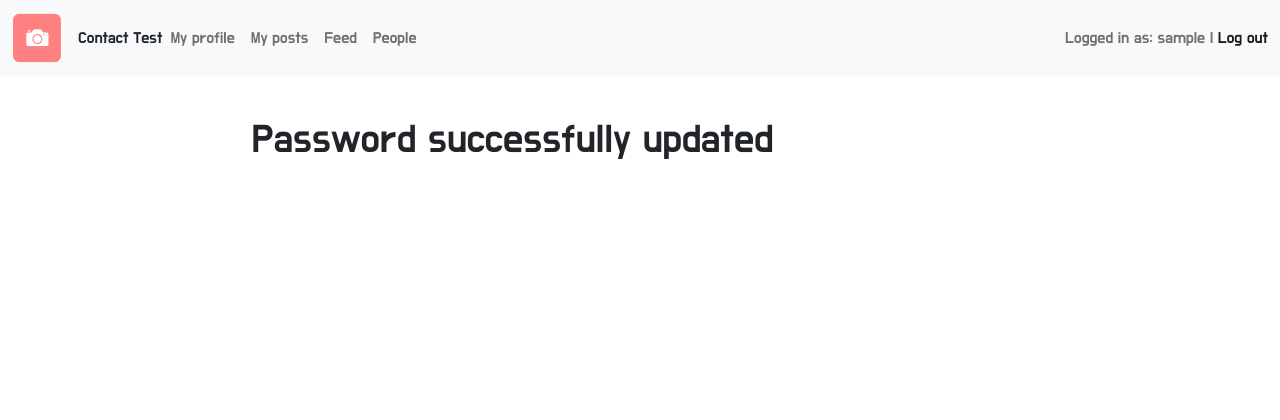
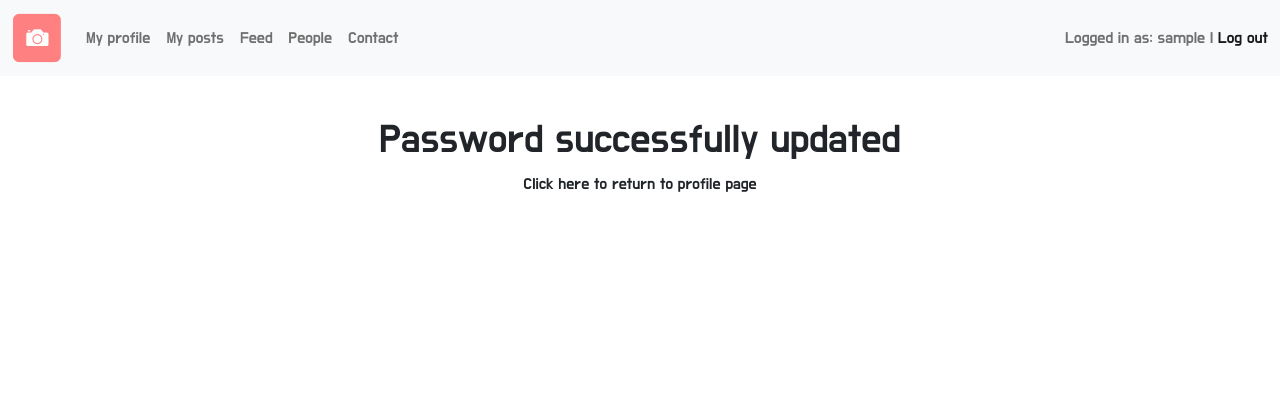
Before and after one commit to jkingportfolio/CI_PP4_Pic_Pals, a Django app: page /account/password_change/done/ in a window 1280 px wide. Shown: the top 420 px of the page. Run offline with Django 4.2, Linux system fonts and the light colour scheme; the visitor is signed in with stand-in values (Sample User, id 1); parts of the project's set-up code (start-up, migrations or seed data) failed here and were passed over; some libraries are stand-ins or nearby versions.

Commit message:
Update: Django messages/style forms

```diff
--- a/account/templates/account/register.html
+++ b/account/templates/account/register.html
@@ -13,7 +13,7 @@
                 {% csrf_token %}
                 {{ user_form|crispy }}
             </div>
-            <p><input type="submit" value="Create account"></p>
+            <p><input type="submit" value="Create account" class="form-btn-pos"></p>
         </form>
 
     </div>
--- a/account/templates/account/register_success.html
+++ b/account/templates/account/register_success.html
@@ -7,7 +7,7 @@
 
 <div class="container form-style">
     <h1>Registered Successfully</h1>
-    <p>{{ new_user.first_name }} welcome to Pic Pals!</p>
+    <p>{{ new_user.ursername }} welcome to Pic Pals!</p>
     <p>Please <a href="{% url 'login'%}">log in here</a></p>
 </div>
 {% endblock %}
--- a/account/templates/registration/password_change_done.html
+++ b/account/templates/registration/password_change_done.html
@@ -4,8 +4,13 @@
 {% block title %}Password updated{% endblock %}
 
 {% block content %}
-<div class="container form-style">
+<div class="container form-style text-center">
     <h1>Password successfully updated</h1>
+    <a href="/">
+        <p>
+            Click here to return to profile page
+        </p>
+    </a>
 </div>
 
 {% endblock %}
--- a/account/templates/registration/password_change_form.html
+++ b/account/templates/registration/password_change_form.html
@@ -12,8 +12,9 @@
     <form method="post">
         {{ form|crispy }}
         {% csrf_token %}
-        <p><input type="submit" value="Change Password"></p>
+        <p><input type="submit" value="Change Password" class="form-btn-pos"></p>
     </form>
+
 </div>
 
 {% endblock %}
--- a/templates/base.html
+++ b/templates/base.html
@@ -38,7 +38,6 @@
                 <a class="navbar-brand" href="/">
                     <img src="{% static '/images/logo.png' %}">
                 </a>
-                <a href="{% url 'contact:contact' %}">Contact Test</a>
                 {% if request.user.is_authenticated %}
                 <button class="navbar-toggler" type="button"
                     data-bs-toggle="collapse" data-bs-target="#navbarText"
@@ -66,12 +65,20 @@
                             <a class="nav-link"
                                 href="{% url 'site_users' %}">People</a>
                         </li>
+
+                        <li class="nav-item">
+                            <a class="nav-link"
+                                href="{% url 'contact:contact' %}">Contact</a>
+                        </li>
                     </ul>
                     {% endif %}
                     <span class="navbar-text">
                         {% if request.user.is_authenticated %}
                         Logged in as: {{ request.user.username }} |
                         <a href="{% url 'logout' %}">Log out</a>
+                        {% else %}
+                        <a class="nav-link"
+                                href="{% url 'contact:contact' %}">Contact</a>
                         {% endif %}
                     </span>
                 </div>
```
Also changed, not shown: account/views.py (+6 -1 lines), post/views.py (+2 -16 lines), templates/contact.html (deleted).
